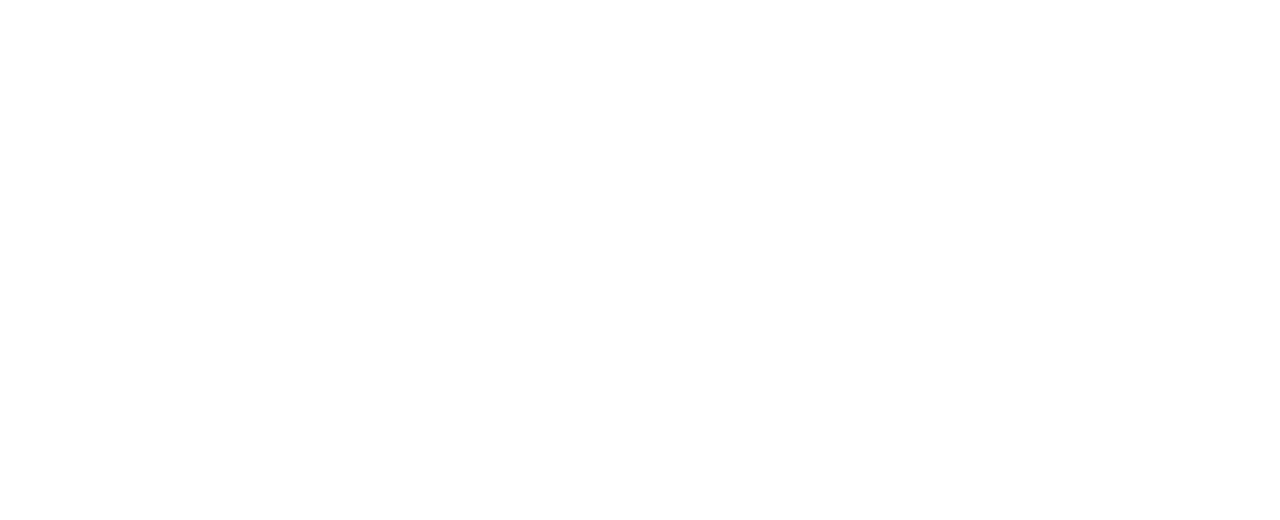
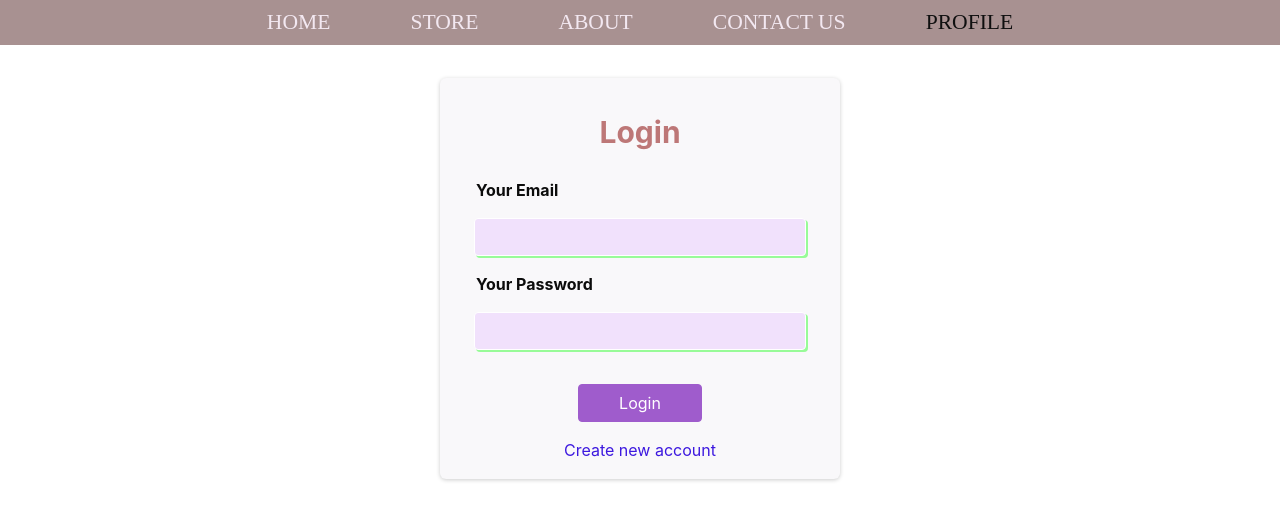
Before and after one commit to terilo1814/ecommerce_website, a React (Create React App) app: page /auth in a window 1280 px wide. Shown: the top 520 px of the page. Built offline with nearby package versions, Linux system fonts and the light colour scheme.

Commit message:
SignUp & Authentication using firebase

```diff
--- a/src/App.js
+++ b/src/App.js
@@ -6,6 +6,7 @@
 import { ProductDescription } from "./components/ProductDescription";
 import { CartContext } from "./components/CartContext";
 import { useState } from "react";
+import AuthForm from "./Auth/AuthForm";
 
 
 
@@ -33,26 +34,26 @@
     },
   ])
 
-  const [cartElements, setCartElements] = useState([
-    {
-      title: 'Colors',
-      price: 100,
-      imageUrl: 'https://prasadyash2411.github.io/ecom-website/img/Album%201.png',
-      quantity: 2,
-    },
-    {
-      title: 'Black and white Colors',
-      price: 50,
-      imageUrl: 'https://prasadyash2411.github.io/ecom-website/img/Album%202.png',
-      quantity: 3,
-    },
-    {
-      title: 'Yellow and Black Colors',
-      price: 70,
-      imageUrl: 'https://prasadyash2411.github.io/ecom-website/img/Album%203.png',
-      quantity: 1,
-    }
-  ])
+  const [cartElements, setCartElements] = useState([])
+  //   {
+  //     title: 'Colors',
+  //     price: 100,
+  //     imageUrl: 'https://prasadyash2411.github.io/ecom-website/img/Album%201.png',
+  //     quantity: 2,
+  //   },
+  //   {
+  //     title: 'Black and white Colors',
+  //     price: 50,
+  //     imageUrl: 'https://prasadyash2411.github.io/ecom-website/img/Album%202.png',
+  //     quantity: 3,
+  //   },
+  //   {
+  //     title: 'Yellow and Black Colors',
+  //     price: 70,
+  //     imageUrl: 'https://prasadyash2411.github.io/ecom-website/img/Album%203.png',
+  //     quantity: 1,
+  //   }
+  // ])
   const [cartIsShown, setCartIsShown] = useState(false)
 
   const hideCartHandler = () => {
@@ -67,9 +68,13 @@
 
   return (
     <>
-      <CartContext.Provider value={{ itemList, setItemList, cartElements, setCartElements, cartCount, setCartCount, cartIsShown, setCartIsShown,showCartHandler,hideCartHandler }}>
+      <CartContext.Provider value={{
+        itemList, setItemList, cartElements, setCartElements,
+        cartCount, setCartCount, cartIsShown, setCartIsShown,
+        showCartHandler, hideCartHandler
+      }}>
         <Route exact path='/'>
-          <ProductPage  />
+          <ProductPage />
         </Route>
         <Route exact path='/about'>
           <About />
@@ -83,6 +88,9 @@
         <Route exact path='/image1'>
           <ProductDescription />
         </Route>
+        <Route exact path='/auth'>
+          <AuthForm />
+        </Route>
       </CartContext.Provider>
     </>
   );
--- /dev/null
+++ b/src/Auth/AuthForm.js
@@ -0,0 +1,94 @@
+import { useState } from 'react';
+
+import classes from './AuthForm.module.css';
+import { Navbar } from '../components/Navbar';
+import { useRef } from 'react';
+
+const AuthForm = () => {
+    const emailInputRef = useRef('')
+    const passwordInputRef = useRef('')
+
+    const [isLogin, setIsLogin] = useState(true);
+    const [isLoading, setIsLoading] = useState(false)
+
+    const switchAuthModeHandler = () => {
+        setIsLogin((prevState) => !prevState);
+    };
+
+    const submitHandler = (e) => {
+        e.preventDefault()
+        const enteredEmail = emailInputRef.current.value;
+        const enteredPassword = passwordInputRef.current.value;
+
+        setIsLoading(true)
+        if (isLogin) {
+
+        }
+        else {
+            fetch(
+                'https://identitytoolkit.googleapis.com/v1/accounts:signUp?key=AIzaSyCE9Ri0f_1n-d_Z-CFFDTIrtb1pk1NRfJQ',
+                {
+                    method: 'POST',
+                    body: JSON.stringify({
+                        email: enteredEmail,
+                        password: enteredPassword,
+                        returnSecureToken: true
+                    }),
+                    headers: {
+                        'Content-Type': 'application/json'
+                    }
+                }).then(res => {
+                    setIsLoading(false)
+                    if (res.ok) {
+
+                    } else {
+                        return res.json().then(data => {
+                            let errorMessage = 'Authentication failed'
+                            if (data && data.error && data.error.message) {
+                                errorMessage = data.error.message
+                            }
+                            alert(errorMessage)
+                        })
+                    }
+                })
+        }
+    }
+
+    return (
+        <>
+            <Navbar />
+            <section className={classes.auth}>
+                <h2>{isLogin ? 'Login' : 'Sign Up'}</h2>
+                <form onSubmit={submitHandler}>
+                    <div className={classes.control}>
+                        <label htmlFor='email'>Your Email</label>
+                        <input type='email' id='email' required ref={emailInputRef} />
+                    </div>
+                    <div className={classes.control}>
+                        <label htmlFor='password'>Your Password</label>
+                        <input
+                            type='password'
+                            id='password'
+                            required
+                            ref={passwordInputRef}
+                        />
+                    </div>
+                    <div className={classes.actions}>
+                        {!isLoading && <button>{isLogin ? 'Login' : 'Create Account'}</button>}
+                        {isLoading && <p>Sending request...</p>}
+                        <button
+                            type='button'
+                            className={classes.toggle}
+                            onClick={switchAuthModeHandler}
+                        >
+                            {isLogin ? 'Create new account' : 'Login with existing account'}
+
+                        </button>
+                    </div>
+                </form>
+            </section>
+        </>
+    );
+};
+
+export default AuthForm;
--- /dev/null
+++ b/src/Auth/AuthForm.module.css
@@ -0,0 +1,75 @@
+.auth {
+  margin: 3rem auto;
+  width: 95%;
+  max-width: 25rem;
+  border-radius: 6px;
+  background-color: #f9f8fa;
+  box-shadow: 0 1px 4px rgba(0, 0, 0, 0.2);
+  padding: 1rem;
+  text-align: center;
+}
+
+.auth h2 {
+  text-align: center;
+  color: rgb(189, 119, 119);
+  margin-bottom: 10px;
+}
+
+.control {
+  margin-bottom: 0.5rem;
+}
+
+.control label {
+  display: block;
+  color: rgb(12, 12, 12);
+  font-weight: bold;
+  margin-bottom: 0.5rem;
+  text-align: left;
+  margin-left: 20px;
+}
+
+.control input {
+  font: inherit;
+  background-color: #f1e1fc;
+  color: #38015c;
+  border-radius: 4px;
+  border: 1px solid white;
+  width: 90%;
+  text-align: left;
+  padding: 0.50rem;
+}
+
+.actions {
+  margin-top: 1.5rem;
+  display: flex;
+  flex-direction: column;
+  align-items: center;
+}
+
+.actions button {
+  cursor: pointer;
+  font: inherit;
+  color: white;
+  background-color: #9f5ccc;
+  border: 1px solid #9f5ccc;
+  border-radius: 4px;
+  padding: 0.5rem 2.5rem;
+}
+
+.actions button:hover {
+  background-color: #873abb;
+  border-color: #873abb;
+}
+
+.actions .toggle {
+  margin-top: 1rem;
+  background-color: transparent;
+  color: #3d19df;
+  border: none;
+  padding: 0.15rem 1.5rem;
+}
+
+.actions .toggle:hover {
+  background-color: transparent;
+  color: #ae82cc;
+}
--- a/src/components/CartElements.css
+++ b/src/components/CartElements.css
@@ -65,9 +65,28 @@
 .btn-delete {
     color: white;
     background-color: rgb(250, 98, 98);
-    padding: 5px;
-    margin-left: 6px ;
+    padding: 8px;
+    margin-left: 6px;
     border-radius: 5px;
     cursor: pointer;
+    border: none;
 
 }
+
+.total-container {
+    display: flex;
+    justify-content: right;
+    align-items: center;
+    border-top: 1px solid black;
+
+}
+
+.total-text {
+    margin-right: 100px;
+    font-family: 'Arial Narrow';
+    font-size: 25px;
+    color: rgb(25, 26, 25);
+}
+.total-quantity{
+    margin-right: 40px;
+}
--- a/src/components/CartElements.js
+++ b/src/components/CartElements.js
@@ -10,6 +10,14 @@
         setCartElements(cartElements.filter((item, id) => id !== index))
     }
 
+    const totalPrice = cartElements.reduce(
+        (total, item) => total + item.price,
+        0
+    );
+
+    const totalQuantity = cartElements.reduce(
+        (total, item) => total + item.quantity, 0
+    )
 
     return (
         <Modal onClose={props.hideCartHandler}>
@@ -28,6 +36,12 @@
                             </div>
                         )}
                     </div>
+                    <div className="total-container">
+                        <p className="total-text">Total Price</p>
+                        <p className="total-quantity">{totalQuantity}</p>
+                        <p className="total-price">Rs {totalPrice.toFixed(2)}</p>
+
+                    </div>
                     <div className='btn-container'>
                         <button className='btn' onClick={props.hideCartHandler}>Close</button>
                         <button className='btn' >Order</button>
--- a/src/components/HomePage.css
+++ b/src/components/HomePage.css
@@ -16,7 +16,7 @@
 
 h1 {
     padding: 40px;
-    font-size: 100px;
+    font-size: 50px;
     background-color: grey;
 }
 
--- a/src/components/Navbar.js
+++ b/src/components/Navbar.js
@@ -3,7 +3,7 @@
 import { useContext } from 'react';
 import { NavLink } from 'react-router-dom/cjs/react-router-dom';
 
-export const Navbar = ({ showCartHandler,showCartButton }) => {
+export const Navbar = ({ showCartHandler, showCartButton }) => {
   const { cartCount } = useContext(CartContext);
 
   return (
@@ -21,9 +21,12 @@
         <li>
           <NavLink to="./contact" activeClassName='link'>CONTACT US</NavLink>
         </li>
+        <li>
+          <NavLink to="./auth" activeClassName='link'>PROFILE</NavLink>
+        </li>
 
         {showCartButton && <button className="cart-holder" onClick={showCartHandler}>Cart
-         <span className="cart-number">{cartCount}</span>
+          <span className="cart-number">{cartCount}</span>
         </button>}
       </ul>
     </header>
--- a/src/components/ProductDescription.js
+++ b/src/components/ProductDescription.js
@@ -22,6 +22,7 @@
     newData.forEach((data) => {
       if (data.title === item.title) {
         data.quantity += 1;
+        data.price *= data.quantity;
         newItem = false;
       }
     });
@@ -55,7 +56,7 @@
         <div className="details">
           <h2>{item.title}</h2>
           <h3>Price:{item.price}</h3>
-          <button type="button" className="cart-button" onClick={() => addItem(item)}>
+          <button type="button" className="cart-button" onClick={() => addItem({ ...item })}>
             Add to Cart
           </button>
         </div>
--- a/src/components/Products.js
+++ b/src/components/Products.js
@@ -12,18 +12,14 @@
     newData.forEach((data) => {
       if (data.title === item.title) {
         data.quantity += 1;
-        if (data.quantity > 1) {
-          data.price *= data.quantity;
-        }
+        data.price *= data.quantity;
         newItem = false;
       }
-
     });
     if (newItem) {
       item.quantity = 1;
       newData.push(item);
     }
-
     setCartElements(newData);
     setCartCount((prevCount) => prevCount + 1);
 
@@ -51,7 +47,7 @@
           <button
             type="button"
             className="product-cart"
-            onClick={() => addItem(item)}
+            onClick={() => addItem({ ...item })}
           >
             Add to Cart
           </button>
```
Also changed, not shown: src/components/Navbar.css (+45 -6 lines). Lines whose indentation alone changed are shown as unchanged.
